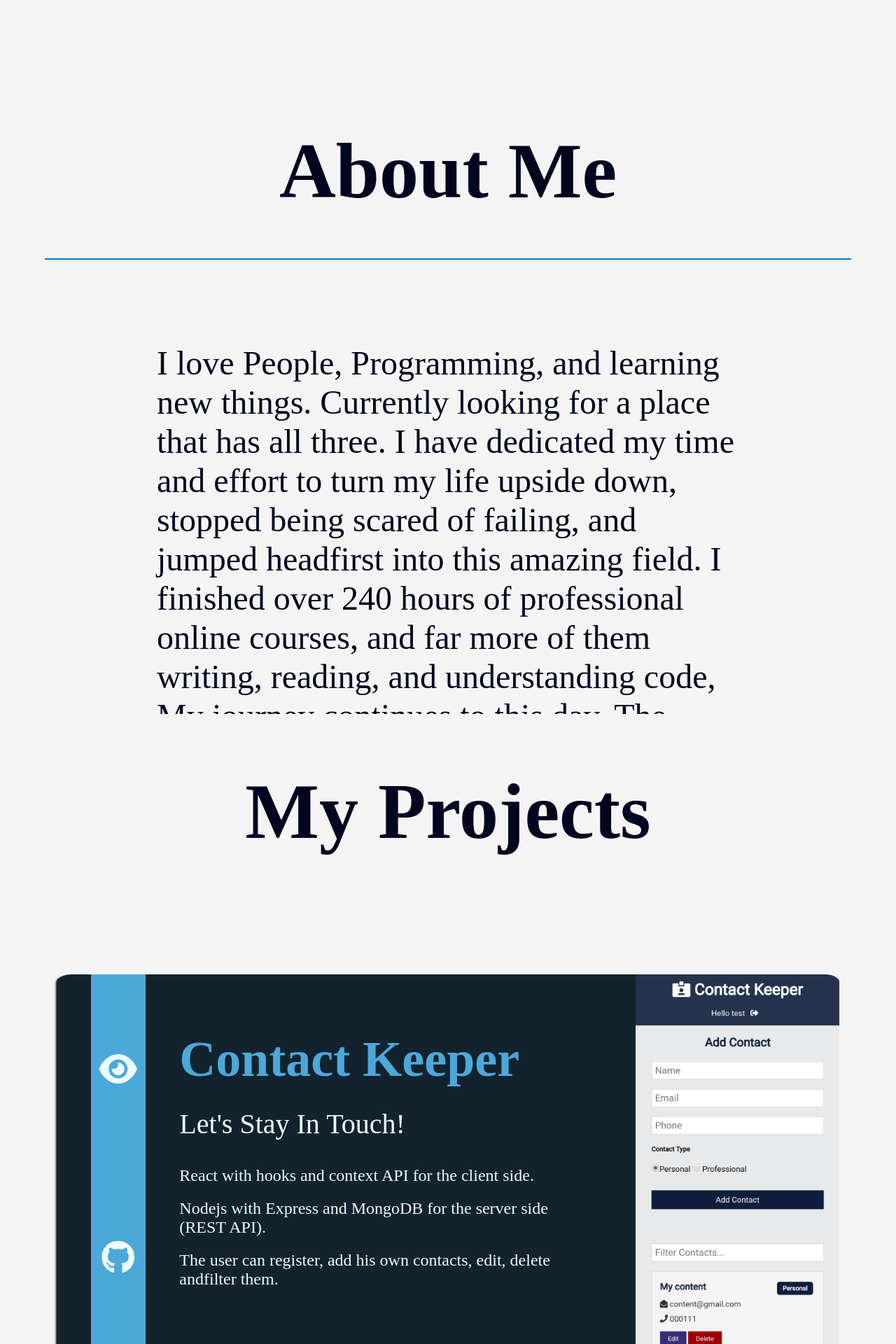
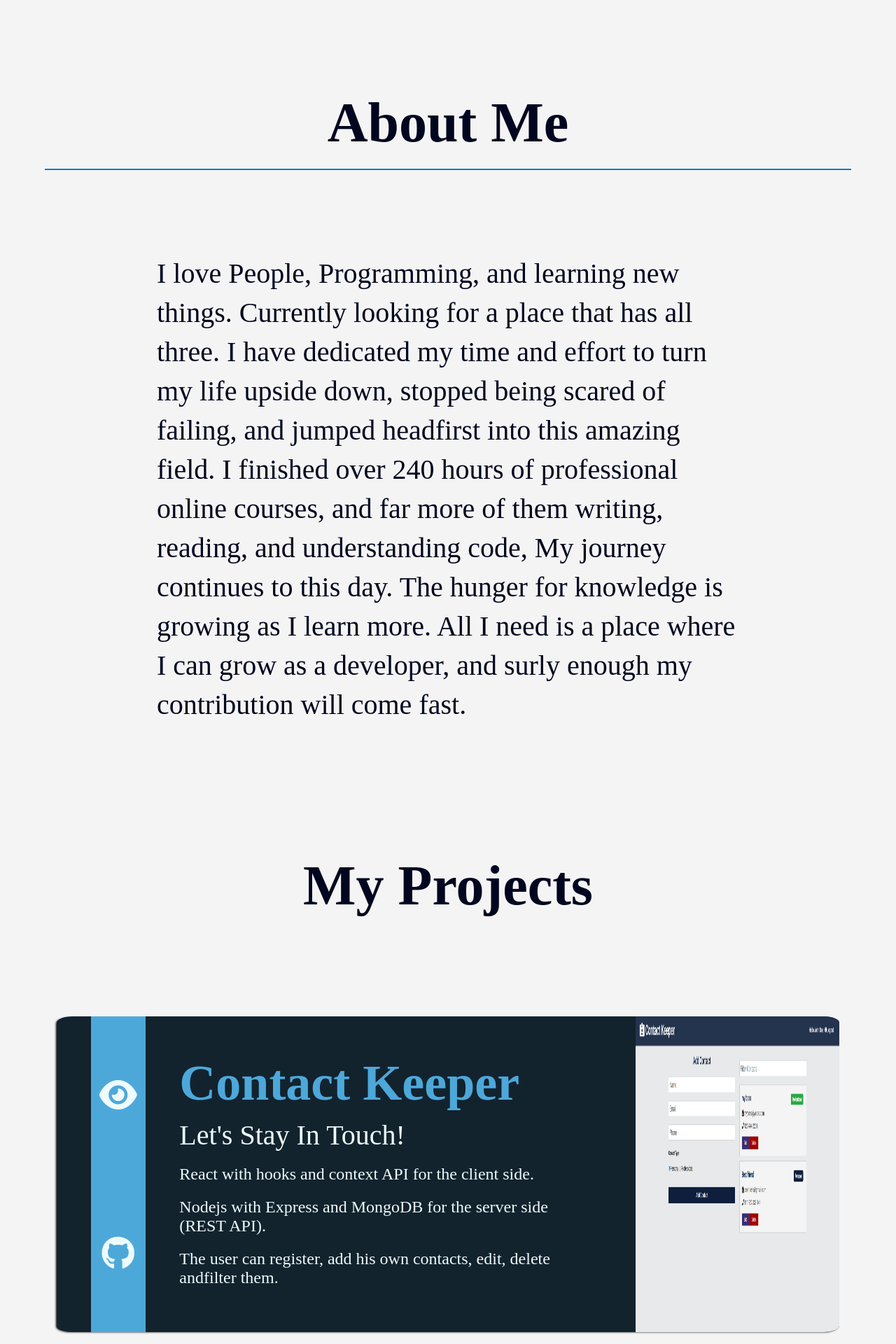
Before and after one commit to ormeiry/Meiry-Portfolio, a React (Create React App) app: page / in a window 1280 px wide. Shown: the part 820-2740 px from the top of the page at 70% size. Built offline with nearby package versions, Linux system fonts and the light colour scheme.

Commit message:
Added more screen sizes for the styles, added card animations.

```diff
--- a/src/components/About/AboutMe.css
+++ b/src/components/About/AboutMe.css
@@ -1,23 +1,14 @@
-.about-wrapper {
+.about-container {
+  background: rgba(245, 244, 244, 0.959);
   height: 130vh;
-  width: 100vw;
-  background: rgba(245, 244, 244, 0.959);
-  display: flex;
-  flex-direction: column;
-  justify-content: space-between;
-  align-items: center;
-  overflow: hidden;
-}
-
-.about-container {
-  height: 100%;
   width: 100%;
   display: flex;
   flex-direction: column;
-  justify-content: space-between;
+  justify-content: space-evenly;
   align-items: center;
   color: #00061f;
   font-weight: 500;
+  overflow: hidden;
 }
 
 .unseen {
@@ -25,27 +16,27 @@
 }
 
 .animation-side {
-  width: 95%;
-  height: 1%;
+  width: 90%;
+  height: 0.2%;
   background-color: #4da8da;
   border-bottom: 2px solid #007cc7;
   animation: 2.5s slideinbar;
 }
 
 .animation-text {
-  margin-top: 100px;
-  height: 5%;
+  height: 0.5%;
+  margin-top: 50px;
   font-size: 3rem;
   color: #00061f;
   animation: 2.5s slideintext;
 }
 
 .about-container p {
-  margin-top: 50px;
+  margin-top: 20px;
   width: 80%;
-  height: 70%;
-  font-size: 1.7rem;
-  line-height: 1.9rem;
+  height: 60%;
+  font-size: 1.5rem;
+  line-height: 1.8rem;
 }
 
 @keyframes slideinbar {
@@ -59,32 +50,25 @@
   }
 }
 
-@media screen and (min-width: 992px) {
+@media screen and (min-width: 760px) {
   .about-container {
-    margin-top: 100px;
-  }
-  .about-container h1 {
-    font-size: 7rem;
+    height: 110vh;
   }
 
   .about-container p {
-    margin-top: 120px;
-    font-size: 3rem;
-    width: 65%;
-    line-height: 3.5rem;
-  }
-
-  .animation-side {
-    margin-top: 10px;
-    width: 90%;
-    height: 3%;
+    margin-top: 0px;
+    margin-bottom: 0;
+    font-size: 2.5rem;
+    height: 60%;
+    width: 80%;
+    line-height: 3rem;
   }
 
   .animation-text {
+    margin-bottom: 20px;
     text-align: center;
     width: 80%;
-    height: 10%;
-    font-size: 4rem;
+    font-size: 5rem;
   }
 
   @keyframes slideinbar {
@@ -99,3 +83,42 @@
     }
   }
 }
+
+@media screen and (min-width: 992px) {
+  .about-container {
+    height: 130vh;
+  }
+
+  .about-container p {
+    margin-bottom: 50px;
+    margin-top: 120px;
+    font-size: 2.5rem;
+    width: 65%;
+    line-height: 3.5rem;
+  }
+
+  .animation-side {
+    width: 90%;
+    height: 0.5%;
+  }
+
+  .animation-text {
+    margin-top: 150px;
+    text-align: center;
+    width: 80%;
+    height: 20%;
+    font-size: 5rem;
+  }
+
+  @keyframes slideinbar {
+    from {
+      transform: translateX(-1200px) scale(0.1);
+    }
+  }
+
+  @keyframes slideintext {
+    from {
+      transform: translateX(1200px) scale(0.1);
+    }
+  }
+}
--- a/src/components/About/AboutMe.js
+++ b/src/components/About/AboutMe.js
@@ -27,24 +27,21 @@ const AboutMe = () => {
   }, []);
 
   return (
-    <div className="about-wrapper">
     <div className="about-container" ref={ref}>
-        <h1 className="unseen">
+      <h2 className="unseen">
         <span>A</span>bout Me
-        </h1>
+      </h2>
       <div className="unseen"></div>
       <p>
         I love People, Programming, and learning new things. Currently looking
         for a place that has all three. I have dedicated my time and effort to
         turn my life upside down, stopped being scared of failing, and jumped
         headfirst into this amazing field. I finished over 240 hours of
-          professional online courses, and far more of them writing, reading,
-          and understanding code, My journey continues to this day. The hunger
-          for knowledge is growing as I learn more. All I need is a place where
-          I can grow as a developer, and surly enough my contribution will come
-          fast.
+        professional online courses, and far more of them writing, reading, and
+        understanding code, My journey continues to this day. The hunger for
+        knowledge is growing as I learn more. All I need is a place where I can
+        grow as a developer, and surly enough my contribution will come fast.
       </p>
-      </div>
     </div>
   );
 };
--- a/src/components/Card/Card.css
+++ b/src/components/Card/Card.css
@@ -8,6 +8,11 @@
   border-radius: 5%;
   overflow: hidden;
   box-shadow: -1px 2px 7px -1px #000000;
+  animation: 1s ease-in-out fade-in;
+}
+
+.unseen {
+  opacity: 0;
 }
 
 .project-image {
@@ -23,8 +28,8 @@
   justify-content: space-evenly;
   align-items: center;
   color: #eefbfb;
-  height: 70%;
-  width: 70%;
+  height: 80%;
+  width: 90%;
 }
 
 .project-links {
@@ -78,43 +83,50 @@
   color: #d4d4d4;
 }
 
-.in-right {
-  animation: 1s ease-in inright;
-}
-.out-right {
-  animation: 0.5s outright;
-}
-
-.in-left {
-  animation: 1s ease-in inleft;
-}
-.out-left {
-  animation: 0.5s outleft;
-}
-
-@keyframes inright {
+@keyframes fade-in {
   from {
-    opacity: 0;
-    transform: translateX(-500px) scale(0.5);
-  }
-}
-@keyframes outright {
-  to {
-    opacity: 0;
-    transform: translateX(500px) scale(0.5);
+    opacity: 0.4;
+    transform: translateY(500px) translateZ(500px) scale(0.6);
   }
 }
 
-@keyframes inleft {
-  from {
-    opacity: 0;
-    transform: translateX(500px) scale(0.5);
+@media screen and (min-width: 760px) {
+  .card {
+    height: 23%;
+    width: 90%;
   }
-}
-@keyframes outleft {
-  to {
-    opacity: 0;
-    transform: translateX(-500px) scale(0.5);
+
+  .project-image {
+    height: 30%;
+  }
+
+  .card-content {
+    height: 60%;
+  }
+
+  .project-links {
+    margin-top: 15px;
+  }
+
+  .project-links a {
+    padding: 1em 0;
+    font-size: 1rem;
+  }
+
+  .card-content h2 {
+    color: #4da8da;
+    font-size: 3.5em;
+    font-weight: 600;
+  }
+
+  .card-content h4 {
+    font-size: 2em;
+  }
+
+  .card-content li {
+    font-size: 1.6em;
+    font-weight: 100;
+    margin: 10px 0;
   }
 }
 
--- a/src/components/Card/Card.js
+++ b/src/components/Card/Card.js
@@ -1,12 +1,35 @@
-import React, { useState, useEffect } from "react";
+import React, { useEffect, useRef } from "react";
 import "./Card.css";
 
 const Card = ({ info: { title, listItems, link, github, name }, img }) => {
+  const ref = useRef();
+  useEffect(() => {
+    const observer = new IntersectionObserver(
+      ([entry]) => {
+        if (entry.isIntersecting) {
+          console.log("card");
+
+          entry.target.classList.remove("unseen");
+          entry.target.classList.add("card");
+        }
+      },
+      {
+        threshold: [0.3],
+      }
+    );
+    if (ref.current) {
+      observer.observe(ref.current);
+    }
+    return () => {
+      observer.unobserve(ref.current);
+    };
+  }, []);
+
   const ul = listItems.map((item, i) => {
     return <li key={i}>{item}</li>;
   });
   return (
-    <div className="card">
+    <div className="unseen" ref={ref}>
       <img src={img} alt="project" className="project-image" />
       <div className="project-links">
         <a href={link} target="_blank" rel="noopener">
--- a/src/components/Card/CardContainer.js
+++ b/src/components/Card/CardContainer.js
@@ -1,5 +1,4 @@
-import React, { useState, useEffect } from "react";
-import { FaArrowLeft, FaArrowRight } from "react-icons/fa";
+import React, { useState, useEffect, useRef } from "react";
 
 import Card from "./Card";
 import data from "../../data";
@@ -16,18 +15,17 @@ import sortImgM from "../../images/projects/sortM.jpg";
 
 const CardContainer = () => {
   const [dataArr, setData] = useState(data);
-
   const screenWidth = window.screen.width;
   const changeImg = (id) => {
     switch (id) {
       case "git":
-        return screenWidth > 750 ? gitImgM : gitImg;
+        return screenWidth > 800 ? gitImgM : gitImg;
       case "it":
-        return screenWidth > 750 ? itImgM : itImg;
+        return screenWidth > 800 ? itImgM : itImg;
       case "sort":
-        return screenWidth > 750 ? sortImgM : sortImg;
+        return screenWidth > 800 ? sortImgM : sortImg;
       default:
-        return screenWidth > 750 ? contactImgM : contactImg;
+        return screenWidth > 800 ? contactImgM : contactImg;
     }
   };
 
--- a/src/components/Home/HomeText.css
+++ b/src/components/Home/HomeText.css
@@ -44,12 +44,32 @@
   }
 }
 
+@media screen and (min-width: 760px) {
+  .home-text-container {
+    width: 75%;
+    height: 40%;
+    margin-top: 200px;
+  }
+
+  .home-text-container h1 {
+    margin: 0;
+    font-size: 4rem;
+  }
+
+  .home-text-container p {
+    font-size: 3rem;
+  }
+
+  .icons {
+    height: 20%;
+    width: 40%;
+  }
+}
+
 @media screen and (min-width: 992px) {
   .home-text-container {
     width: 60%;
     height: 50%;
-    justify-content: space-between;
-    align-items: center;
     margin-top: 200px;
   }
 
@@ -59,7 +79,7 @@
   }
 
   .home-text-container p {
-    font-size: 4.5rem;
+    font-size: 3.5rem;
   }
 
   .icons {
--- a/src/components/portfolio/portfolio.css
+++ b/src/components/portfolio/portfolio.css
@@ -1,14 +1,15 @@
 .portfolio-wrapper {
-  height: 400vh;
+  height: 370vh;
   width: 100vw;
   background-color: rgba(245, 244, 244, 0.959);
   display: flex;
   flex-direction: column;
-  justify-content: space-evenly;
+  justify-content: space-between;
   align-items: center;
 }
 
 .portfolio-wrapper h1 {
+  margin-top: 100px;
   margin-bottom: 0;
   font-size: 3rem;
   color: #00061f;
@@ -26,7 +27,7 @@
     transform: scale(1.1, 0.9) translateY(0);
   }
   30% {
-    transform: scale(0.9, 1.1) translateY(-150px);
+    transform: scale(0.9, 1.1) translateY(-50px);
   }
   50% {
     transform: scale(1, 1) translateY(0);
@@ -35,9 +36,26 @@
     transform: scale(1, 1) translateY(0);
   }
 }
+@media screen and (min-width: 760px) {
+  .portfolio-wrapper {
+    height: 370vh;
+  }
+
+  .portfolio-wrapper h1 {
+    margin-top: 200px;
+    margin-bottom: 0px;
+    font-size: 5rem;
+  }
+}
 
 @media screen and (min-width: 992px) {
+  .portfolio-wrapper {
+    height: 350vh;
+  }
+
   .portfolio-wrapper h1 {
-    font-size: 7rem;
+    margin-top: 200px;
+    margin-bottom: 0px;
+    font-size: 5rem;
   }
 }
```
Also changed, not shown: 1 other file (tests, documents, lock files or other folders). Lines whose indentation alone changed are shown as unchanged.
